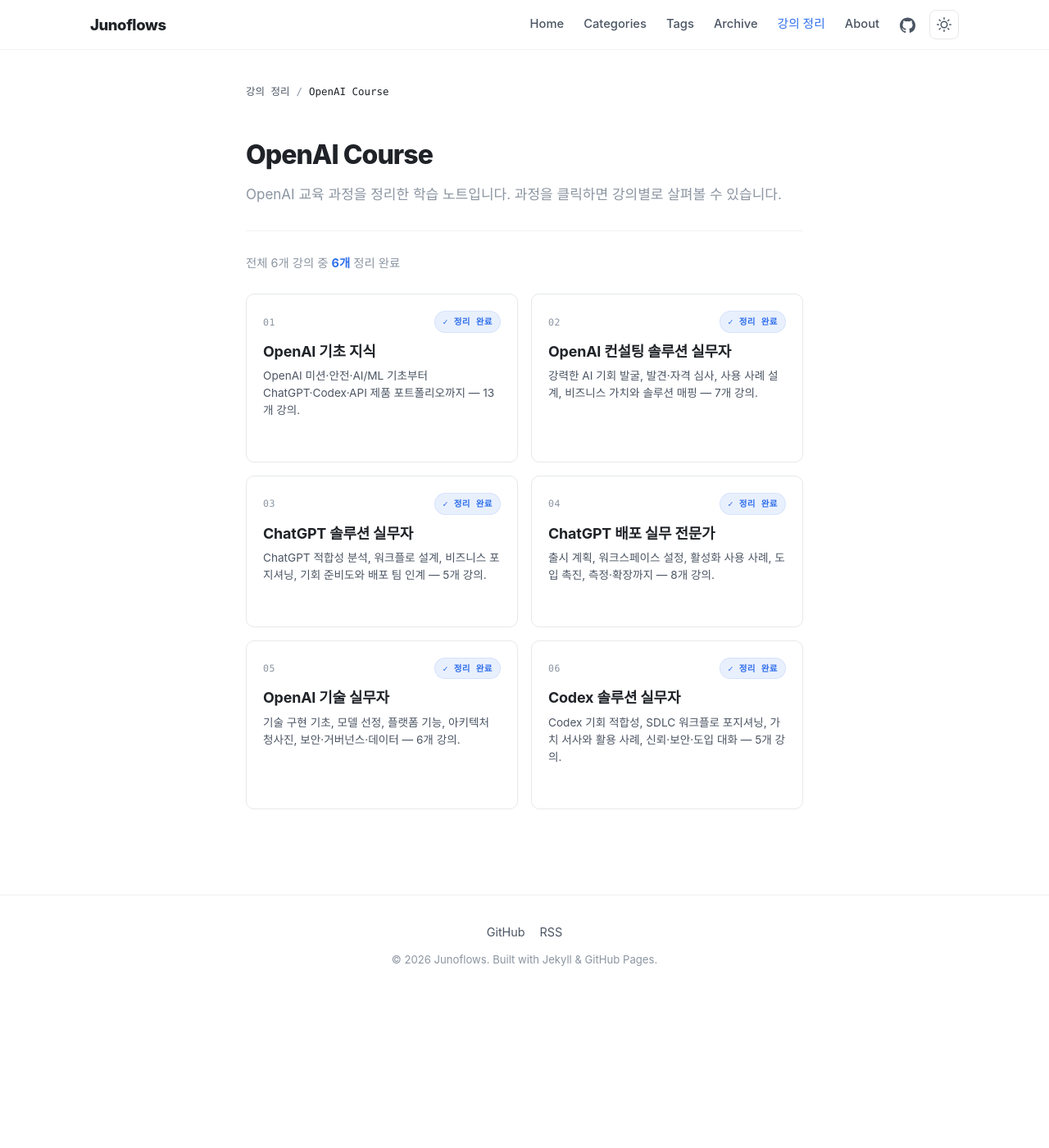
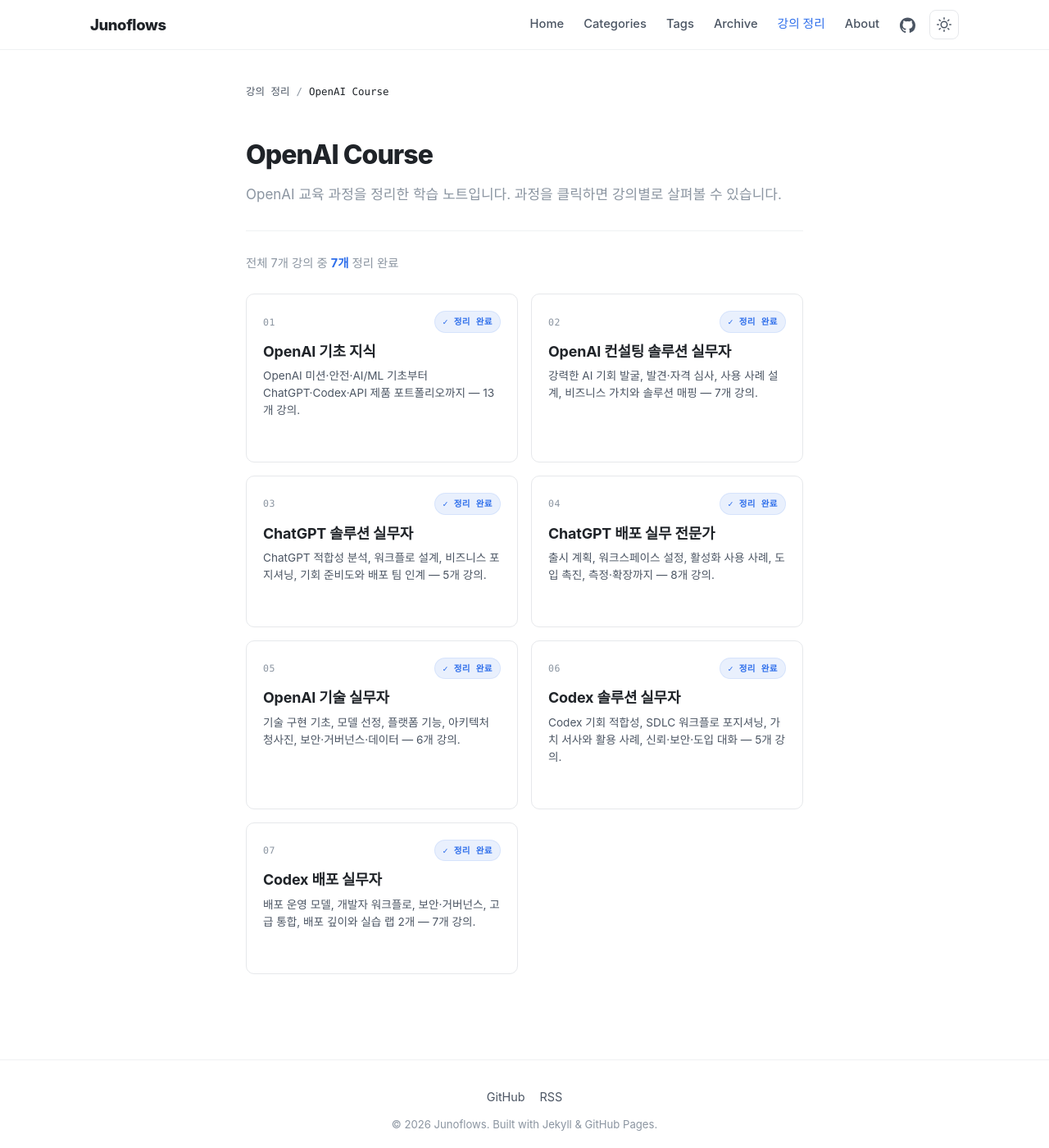
Before and after one commit to Junoflows/Junoflows.github.io, a Jekyll site: the page built from courses/openai.html, in a window 1280 px wide and 1400 px high. Shown: the whole window at 82% size. Built offline with Jekyll 4.4.1, drawn with Linux system fonts in a browser that asks for light colours; some web fonts are replaced.

Commit message:
강의 정리: OpenAI Course 목록에 Codex 배포 실무자 추가
Co-Authored-By: Claude Opus 5.5 <noreply@anthropic.com>

```diff
--- a/_data/courses.yml
+++ b/_data/courses.yml
@@ -136,3 +136,7 @@
       file: /courses/openai/codex-solutions-practitioner.html
       done: true
       desc: "Codex 기회 적합성, SDLC 워크플로 포지셔닝, 가치 서사와 활용 사례, 신뢰·보안·도입 대화 — 5개 강의."
+    - title: "Codex 배포 실무자"
+      file: /courses/openai/codex-deployment-practitioner.html
+      done: true
+      desc: "배포 운영 모델, 개발자 워크플로, 보안·거버넌스, 고급 통합, 배포 깊이와 실습 랩 2개 — 7개 강의."
```
